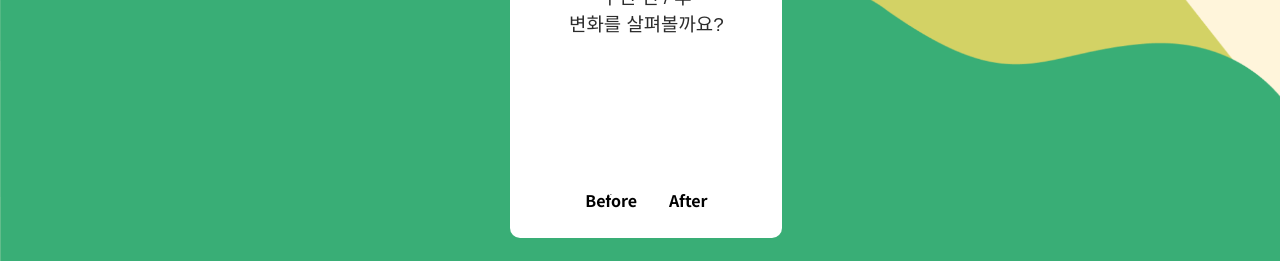
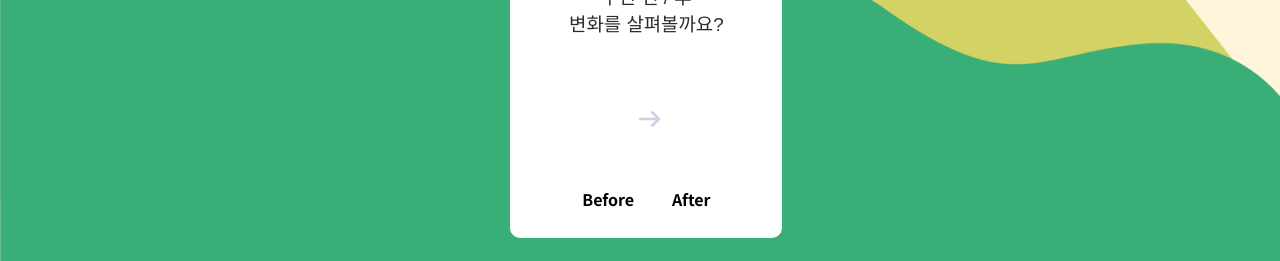
Before and after one commit to mmyeon/yogalim, a React (Create React App) app: page /practice/1/1/review in a window 1280 px wide. Shown: the part 322-583 px from the top of the page. Built offline with nearby package versions, Linux system fonts and the light colour scheme; a web font is replaced by a local one.

Commit message:
[style] arrow 이미지에 애니메이션 추가

```diff
--- a/src/routes/Review.js
+++ b/src/routes/Review.js
@@ -16,11 +16,23 @@ import { FONT_WEIGHT } from "../styles/constant";
 
 const barMove = keyframes`
 \ 0% {
-  height:0%;
+  height:0px;
+  opacity:0;
 }
 
 \ 100% {
   height:100%;
+}
+`;
+
+const reveal = keyframes`
+\ 0% {
+  transform: translateX(-10px);
+}
+
+\ 100% {
+  opacity:1;
+  transform: translateX(0px);
 }
 `;
 
@@ -30,37 +42,56 @@ const ScoreContainer = styled.div`
   align-items: flex-end;
   position: absolute;
   left: 50%;
-  bottom: 14%;
+  bottom: 10%;
   transform: translateX(-50%);
-  height: 130px;
+  height: 140px;
 
   > .score {
-    margin: 0 1em;
     display: flex;
     flex-direction: column;
     justify-content: center;
     align-items: center;
-    height: 0em;
 
     > .bar-name {
       font-weight: ${FONT_WEIGHT.semiBold};
+      z-index: 10;
+    }
+  }
+
+  > .wrapper {
+    width: 100%;
+    height: 100%;
+    display: flex;
+    justify-content: center;
+    align-items: center;
+
+    > img {
+      width: 30px;
+      height: 30px;
+      opacity: 0;
+      margin-right: 0.5em;
+      margin-bottom: 2.7em;
+      animation: ${reveal} 0.5s forwards 0.5s linear;
     }
   }
 `;
 
 const Bar = styled.div`
   position: absolute;
-  bottom: 1.5em;
+  bottom: 1.3em;
   border-radius: 5px;
   width: 3em;
   max-height: ${(props) => props.height};
   display: flex;
   justify-content: center;
   align-items: flex-start;
+  align-items: center;
   color: white;
   font-size: 0.8em;
   font-weight: ${FONT_WEIGHT.semiBold};
   animation: ${barMove} 1.5s forwards linear;
+  margin-bottom: 0.5em;
+  padding: 0;
 
   &.before {
     background: ${COLORS.amber};
@@ -68,6 +99,8 @@ const Bar = styled.div`
 
   &.after {
     background: ${COLORS.red};
+    height: 0;
+    animation-delay: 1s;
   }
 `;
 
@@ -105,6 +138,13 @@ const Review = () => {
                   <span className="bar-name">Before</span>
                 </div>
 
+                <div className="wrapper">
+                  <img
+                    src="/assets/images/review/arrow_right.svg"
+                    alt="arrow right"
+                  />
+                </div>
+
                 <div className="score">
                   <Bar className="after" height={`${painScoreAfter * 14}px`}>
                     {painScoreAfter}
@@ -125,7 +165,6 @@ const Review = () => {
                 text="홈"
               />
             </Link>
-
             <Link to={`/practice/${body}`}>
               <Button
                 backgroundColor={`${COLORS.iris}`}
```
